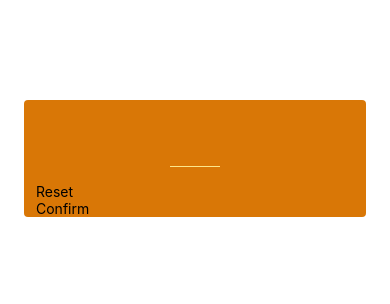
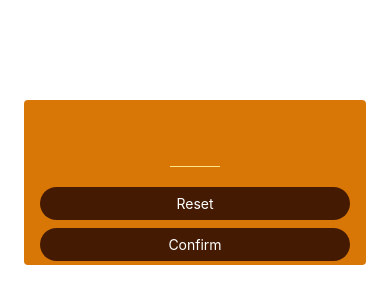
Before and after one commit to syedfaheem27/React-Native-Projects, a React Native app in the folder GuessMyNum/: screen / in a window 390 px wide. Shown: the top 304 px of the page. Built offline with nearby package versions, Linux system fonts and the light colour scheme.

Commit message:
Add button styling

```diff
--- a/GuessMyNum/components/PrimaryButton.js
+++ b/GuessMyNum/components/PrimaryButton.js
@@ -1,11 +1,38 @@
-import { View, Text } from "react-native";
+import { View, Text, Pressable, StyleSheet } from "react-native";
 
 const PrimaryButton = ({ children }) => {
+  const handlePress = () => console.log("pressed");
   return (
-    <View>
-      <Text>{children}</Text>
+    <View style={styles.buttonOuterContainer}>
+      <Pressable
+        android_ripple={{ color: "#fde68a" }}
+        style={styles.buttonInnerContainer}
+        onPress={handlePress}
+      >
+        <Text style={styles.buttonText}>{children}</Text>
+      </Pressable>
     </View>
   );
 };
 
 export default PrimaryButton;
+
+const styles = StyleSheet.create({
+  buttonOuterContainer: {
+    backgroundColor: "#451a03",
+    margin: 4,
+    borderRadius: 100,
+    elevation: 2,
+    shadowColor: "#451a03",
+    overflow: "hidden",
+  },
+  buttonInnerContainer: {
+    paddingVertical: 8,
+    paddingHorizontal: 16,
+  },
+
+  buttonText: {
+    color: "#fff",
+    textAlign: "center",
+  },
+});
```
